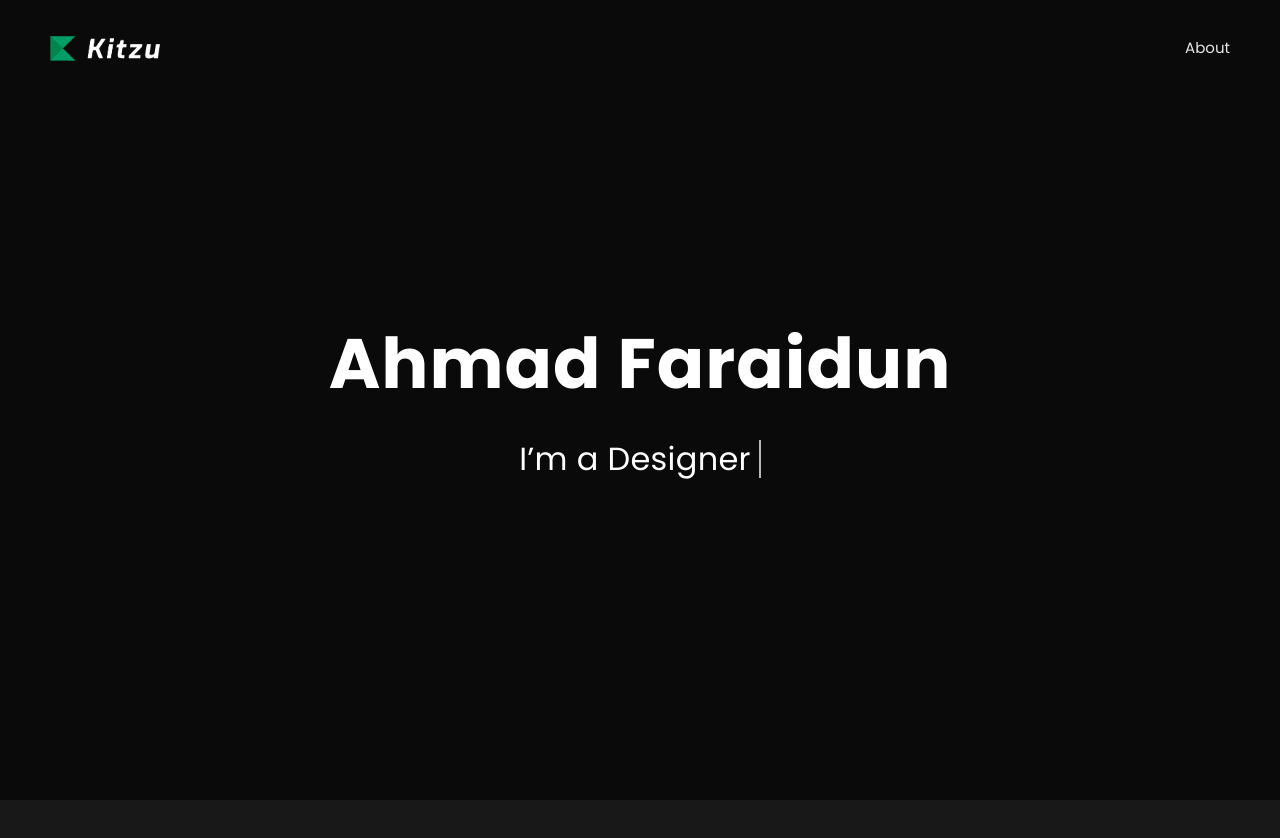
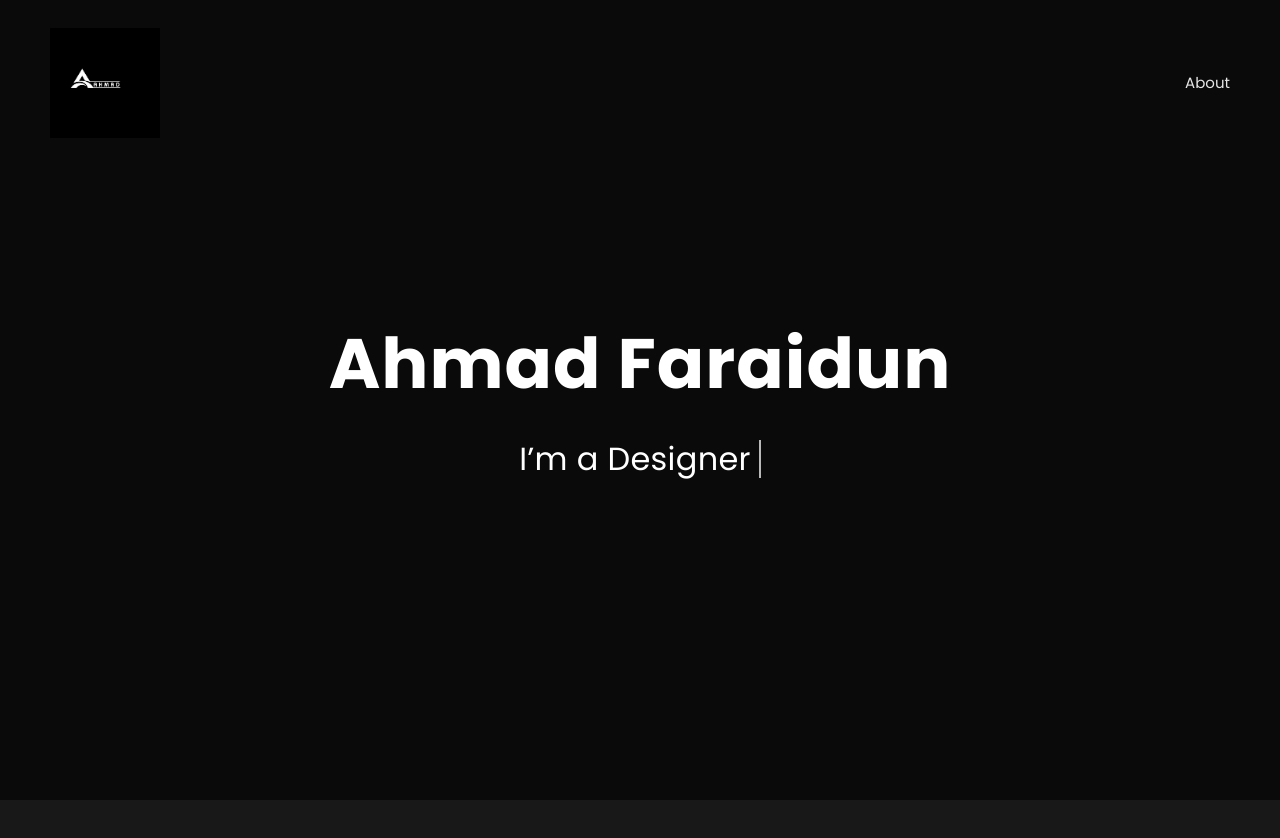
Before and after one commit to ahmad-faraidun/ahmad, a plain HTML site: page index.html in a window 1280 px wide. Drawn offline with Linux system fonts and the light colour scheme; files that its build step writes are made by us from their sources; files whose address does not match are found by name.

Commit message:
Update index.html

```diff
--- a/index.html
+++ b/index.html
@@ -43,7 +43,7 @@
   <!-- Navbar-->
   <nav class="navbar-expand-md navbar fixed-top" id="navbar"><a class="navbar-brand" data-scroll="" href="#home-area">
       <!-- Navbar Logo-->
-      <img class="img-fluid" src="img/img-kitzu-logo.png" alt="Logo"></a>
+      <img class="img-fluid" src="img/received_517217316093862.jpeg" alt="Logo"></a>
     <span class="navbar-menu ml-auto" data-toggle="collapse" data-target="#navbarSupportedContent" aria-controls="navbarSupportedContent" aria-expanded="false" aria-label="Toggle navigation" role="button"><span class="btn-line"></span></span>
     <div class="collapse navbar-collapse order-1 order-lg-0" id="navbarSupportedContent">
       <!-- Navbar menu-->
```
